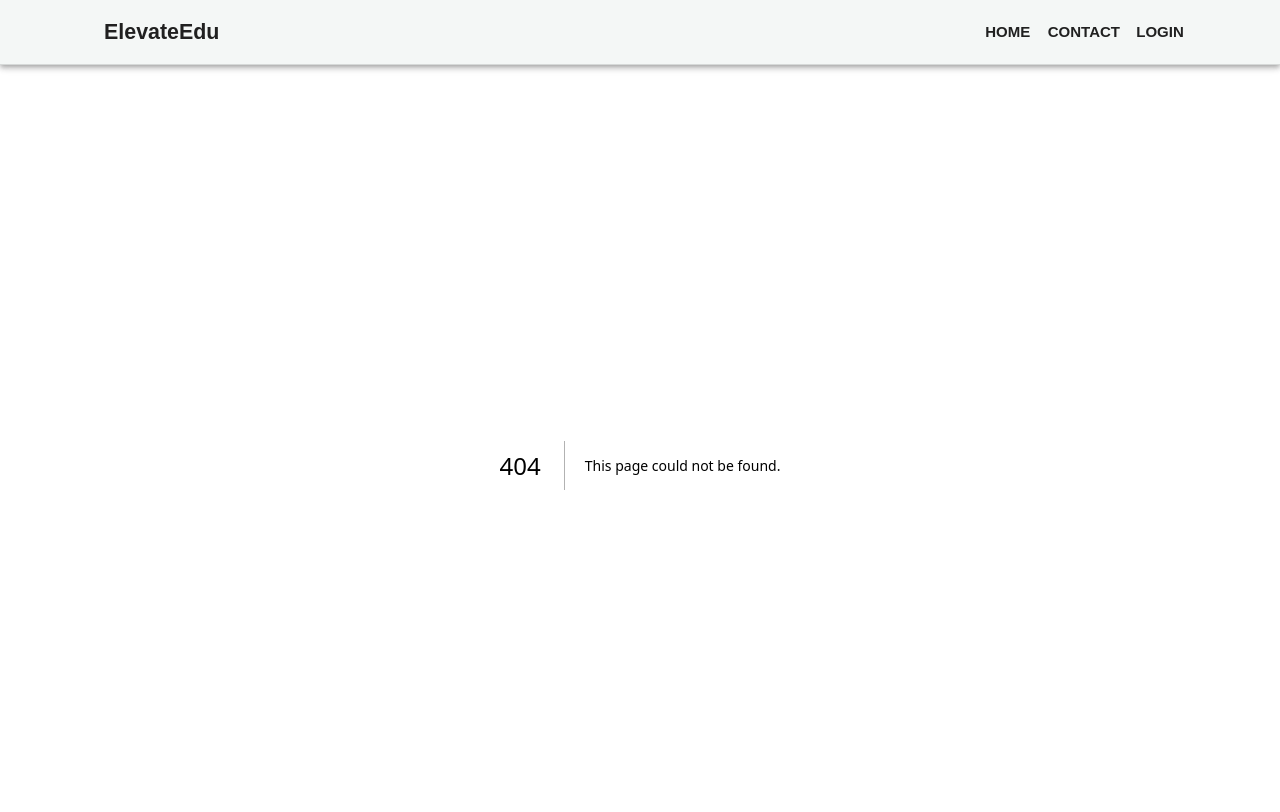
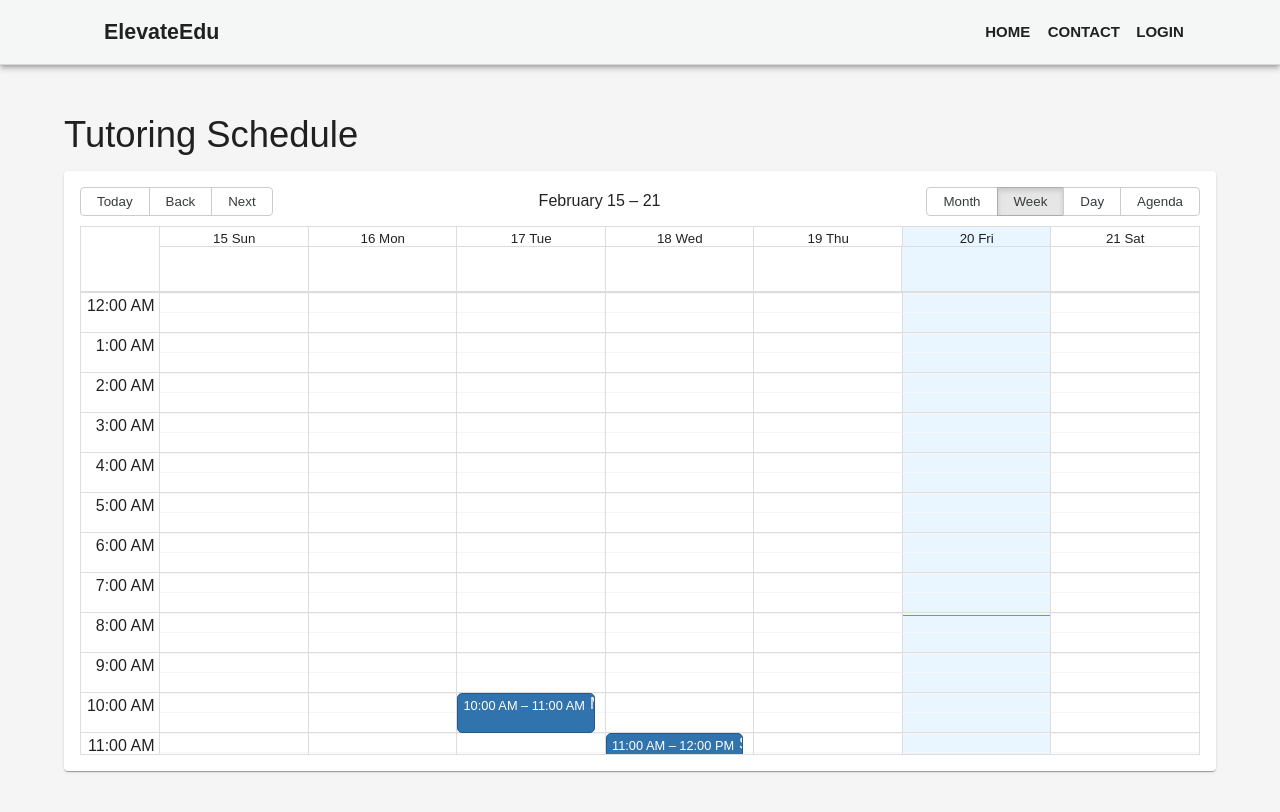
Before and after one commit to sadieLiu/ElevateWebApp, a Next.js app: page /calendar in a window 1280 px wide. Before the commit this address had no page. Shown: the top 812 px of the page. Built offline with nearby package versions, Linux system fonts and the light colour scheme; some icons are missing; what @mui/material-nextjs would draw is missing.

Commit message:
moved calendar folder

```diff
--- /dev/null
+++ b/app/calendar/page.tsx
@@ -0,0 +1,128 @@
+"use client";
+
+import { useState } from "react";
+import {
+  Container,
+  Box,
+  Typography,
+  Paper,
+  Dialog,
+  DialogTitle,
+  DialogContent,
+  DialogActions,
+  TextField,
+  Button,
+} from "@mui/material";
+
+import { Calendar, dateFnsLocalizer } from "react-big-calendar";
+import { format, parse, startOfWeek, getDay } from "date-fns";
+import { enUS } from "date-fns/locale";
+import "react-big-calendar/lib/css/react-big-calendar.css";
+
+const locales = {
+  "en-US": enUS,
+};
+
+const localizer = dateFnsLocalizer({
+  format,
+  parse,
+  startOfWeek,
+  getDay,
+  locales,
+});
+
+interface EventType {
+  id: number;
+  title: string;
+  start: Date;
+  end: Date;
+}
+
+export default function TutorCalendar() {
+  const [events, setEvents] = useState<EventType[]>([
+    {
+      id: 1,
+      title: "Math Tutoring",
+      start: new Date(2026, 1, 17, 10, 0),
+      end: new Date(2026, 1, 17, 11, 0),
+    },
+    {
+      id: 2,
+      title: "Science Tutoring",
+      start: new Date(2026, 1, 18, 11, 0),
+      end: new Date(2026, 1, 18, 12, 0),
+    },
+  ]);
+
+const [open, setOpen] = useState(false);
+const [selectedSlot, setSelectedSlot] = useState<{ start: Date; end: Date } | null>(null);
+const [title, setTitle] = useState("");
+
+  return (
+    <Container maxWidth="lg">
+      <Box sx={{ mt: 6 }}>
+        <Typography variant="h4" gutterBottom>
+          Tutoring Schedule
+        </Typography>
+
+        <Paper sx={{ height: 600, p: 2 }}>
+          <Calendar
+            localizer={localizer}
+            events={events}
+            startAccessor="start"
+            endAccessor="end"
+            selectable
+            onSelectSlot={(slotInfo) => {
+              setSelectedSlot({
+                start: slotInfo.start,
+                end: slotInfo.end,
+              });
+              setOpen(true);
+            }}
+            defaultView="week"
+            style={{ height: "100%" }}
+          />
+        </Paper>
+
+        <Dialog open={open} onClose={() => setOpen(false)}>
+          <DialogTitle>Add Tutoring Session</DialogTitle>
+
+          <DialogContent>
+            <TextField
+              autoFocus
+              margin="dense"
+              label="Session Title"
+              fullWidth
+              value={title}
+              onChange={(e) => setTitle(e.target.value)}
+            />
+          </DialogContent>
+
+          <DialogActions>
+            <Button onClick={() => setOpen(false)}>Cancel</Button>
+            <Button
+              variant="contained"
+              onClick={() => {
+                if (selectedSlot && title) {
+                  const newEvent = {
+                    id: events.length + 1,
+                    title,
+                    start: selectedSlot.start,
+                    end: selectedSlot.end,
+                  };
+
+                  setEvents([...events, newEvent]);
+                  setTitle("");
+                  setSelectedSlot(null);
+                  setOpen(false);
+                }
+              }}
+            >
+              Add
+            </Button>
+          </DialogActions>
+        </Dialog>
+      </Box>
+    </Container>
+  );
+}
```
